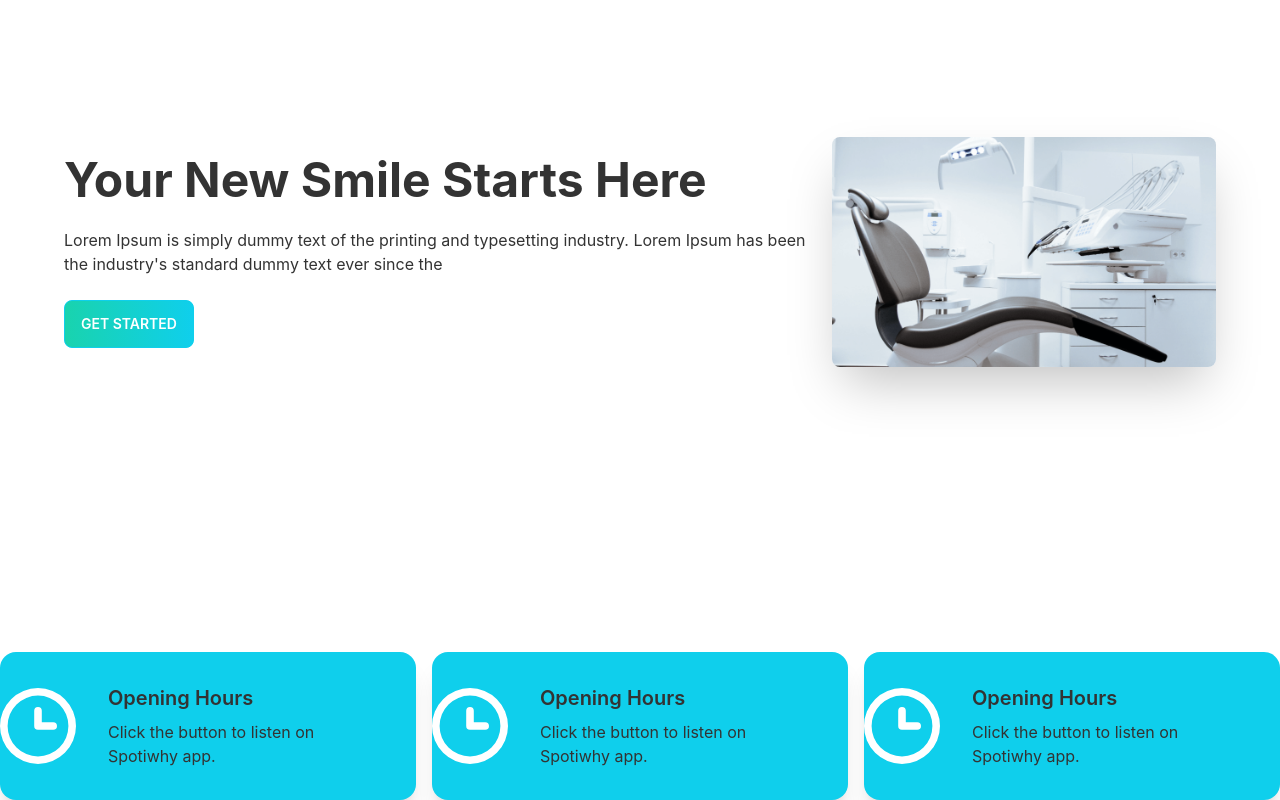
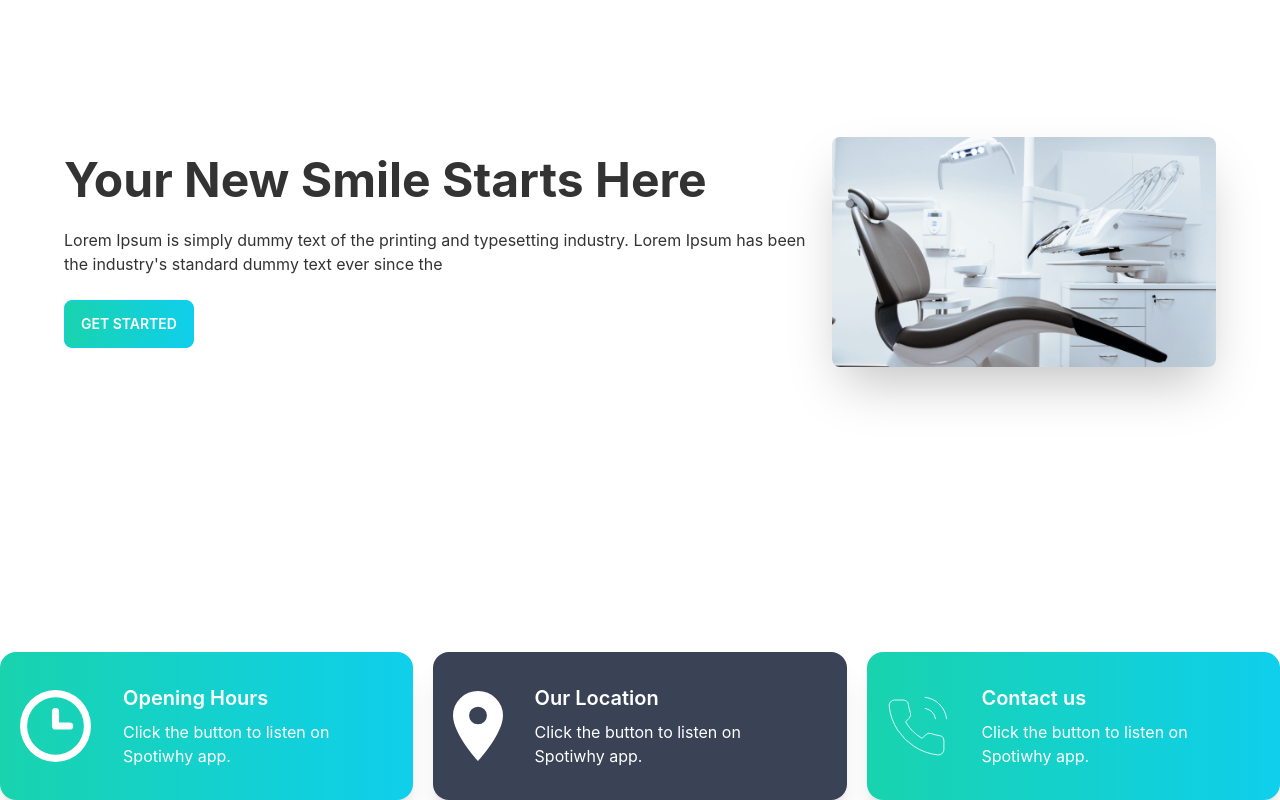
Before and after one commit to ImranRH321/Doctor-portal-client-module-71, a React (Create React App) app: page / in a window 1280 px wide. Shown: the part 212-1012 px from the top of the page. Built offline with nearby package versions, Linux system fonts and the light colour scheme.

Commit message:
infoCard

```diff
--- a/src/page/Info/Info/Info.js
+++ b/src/page/Info/Info/Info.js
@@ -1,13 +1,27 @@
 import React from "react";
 import InfoCard from "../InfoCard/InfoCard";
 import clock from "../../../assets/icons/clock.svg";
+import marker from "../../../assets/icons/marker.svg";
+import phone from "../../../assets/icons/phone.svg";
 
 const Info = () => {
   return (
-    <div className="grid grid-cols-1 lg:grid-cols-3 gap-4">
-      <InfoCard img={clock}></InfoCard>
-      <InfoCard img={clock}></InfoCard>
-      <InfoCard img={clock}></InfoCard>
+    <div className="grid grid-cols-1 lg:grid-cols-3 gap-5">
+      <InfoCard
+        title="Opening Hours"
+        bgClass="bg-gradient-to-r from-secondary to-primary"
+        img={clock}
+      ></InfoCard>
+      <InfoCard
+        title=" Our Location"
+        bgClass="bg-accent"
+        img={marker}
+      ></InfoCard>
+      <InfoCard
+        title="Contact us "
+        bgClass="bg-gradient-to-r from-secondary to-primary"
+        img={phone}
+      ></InfoCard>
     </div>
   );
 };
--- a/src/page/Info/InfoCard/InfoCard.js
+++ b/src/page/Info/InfoCard/InfoCard.js
@@ -1,13 +1,13 @@
 import React from "react";
 
-const InfoCard = ({ img}) => {
+const InfoCard = ({ img, title, bgClass}) => {
   return (
-    <div class="card lg:card-side  shadow-xl bg-primary">
-      <figure>
-        <img src={img} alt="Album" />
+    <div class={`card lg:card-side  shadow-xl text-white  ${bgClass}`}>
+      <figure  className="pl-5">
+        <img  src={img} alt="Album" />
       </figure>
       <div class="card-body">
-        <h2 class="card-title">Opening Hours</h2>
+        <p class="card-title">{title}</p>
         <p>Click the button to listen on Spotiwhy app.</p>
       </div>
     </div>
```
